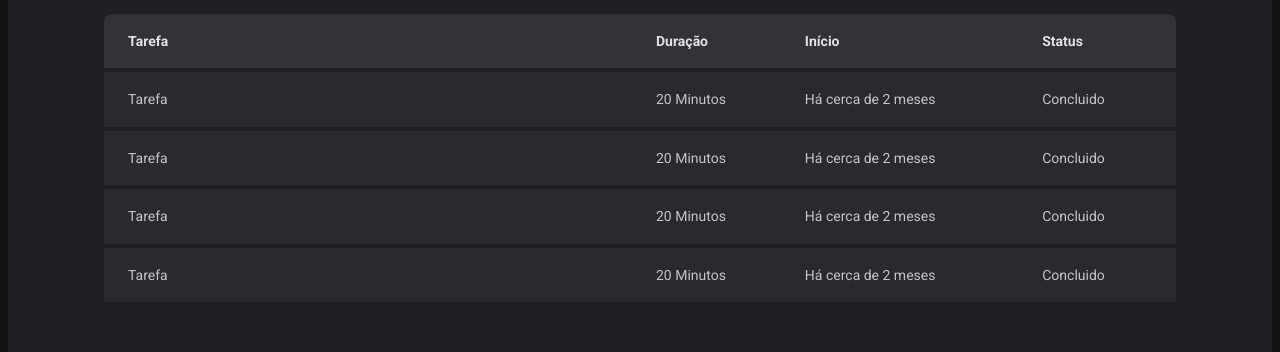
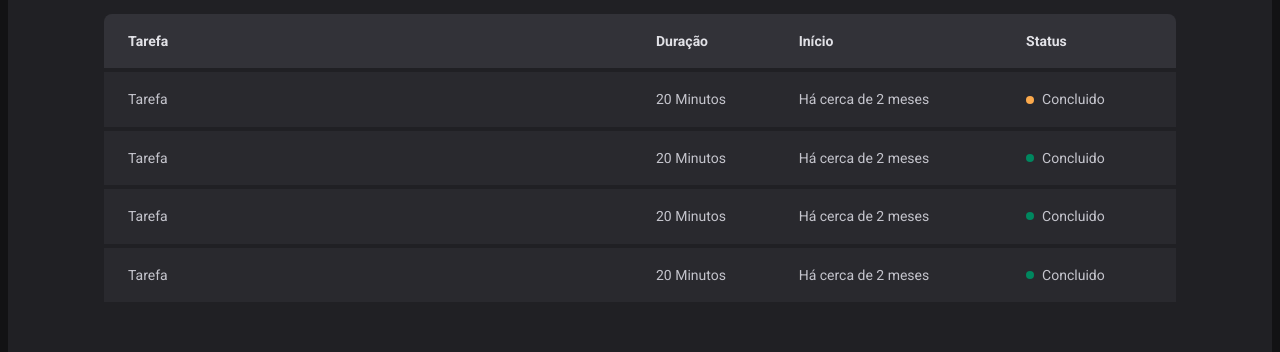
Before and after one commit to xCall/pomodoro, a React (Vite) app: page /history in a window 1280 px wide. Shown: the part 276-628 px from the top of the page. Built offline with nearby package versions, Linux system fonts and the light colour scheme.

Commit message:
estudando forms

```diff
--- a/package.json
+++ b/package.json
@@ -10,11 +10,14 @@
     "lint": "eslint src --ext .ts,.tsx"
   },
   "dependencies": {
+    "@hookform/resolvers": "^2.9.10",
     "phosphor-react": "^1.4.1",
     "react": "^18.2.0",
     "react-dom": "^18.2.0",
+    "react-hook-form": "^7.43.0",
     "react-router-dom": "^6.4.4",
-    "styled-components": "^5.3.6"
+    "styled-components": "^5.3.6",
+    "zod": "^3.20.2"
   },
   "devDependencies": {
     "@rocketseat/eslint-config": "^1.1.3",
--- a/src/pages/History/index.tsx
+++ b/src/pages/History/index.tsx
@@ -1,4 +1,4 @@
-import { HistoryContainer, HistoryList } from './styles'
+import { HistoryContainer, HistoryList, Status } from './styles'
 
 export function History() {
   return (
@@ -20,25 +20,34 @@
               <td>Tarefa</td>
               <td>20 Minutos</td>
               <td>Há cerca de 2 meses</td>
-              <td>Concluido</td>
+
+              <td>
+                <Status statusColor="yellow">Concluido</Status>
+              </td>
             </tr>
             <tr>
               <td>Tarefa</td>
               <td>20 Minutos</td>
               <td>Há cerca de 2 meses</td>
-              <td>Concluido</td>
+              <td>
+                <Status statusColor="green">Concluido</Status>
+              </td>
             </tr>
             <tr>
               <td>Tarefa</td>
               <td>20 Minutos</td>
               <td>Há cerca de 2 meses</td>
-              <td>Concluido</td>
+              <td>
+                <Status statusColor="green">Concluido</Status>
+              </td>
             </tr>
             <tr>
               <td>Tarefa</td>
               <td>20 Minutos</td>
               <td>Há cerca de 2 meses</td>
-              <td>Concluido</td>
+              <td>
+                <Status statusColor="green">Concluido</Status>
+              </td>
             </tr>
           </tbody>
         </table>
--- a/src/pages/History/styles.ts
+++ b/src/pages/History/styles.ts
@@ -59,3 +59,27 @@
     }
   }
 `
+
+const STATUS_COLORS = {
+  yellow: 'yellow-500',
+  red: 'red-500',
+  green: 'green-500',
+} as const
+
+interface StatusProps {
+  statusColor: keyof typeof STATUS_COLORS
+}
+
+export const Status = styled.span<StatusProps>`
+  display: flex;
+  align-items: center;
+  gap: 0.5rem;
+
+  &::before {
+    content: '';
+    width: 0.5rem;
+    height: 0.5rem;
+    border-radius: 9999px;
+    background: ${(props) => props.theme[STATUS_COLORS[props.statusColor]]};
+  }
+`
--- a/src/pages/Home/index.tsx
+++ b/src/pages/Home/index.tsx
@@ -8,18 +8,38 @@
   StartCountDownButton,
   TaskInput,
 } from './styles'
+import { useForm } from 'react-hook-form'
+import { zodResolver } from '@hookform/resolvers/zod'
+import * as zod from 'zod'
+
+const newCycleFormValidationSchema = zod.object({
+  task: zod.string().min(1, 'Informe a tarefa.'),
+  minutesAmount: zod
+    .number()
+    .min(5, 'O ciclo precisa ser de no mínimo de 5 minutos.')
+    .max(60, 'O ciclo precisa ser de no máximo de 60 minutos.'),
+})
 
 export function Home() {
+  const { register, handleSubmit, watch } = useForm({
+    resolver: zodResolver(newCycleFormValidationSchema),
+  })
+  function handleCreateNewCycle(data: any) {
+    console.log(data)
+  }
+  const task = watch('task')
+  const isSubmitDisbled = !task
   return (
     <HomeContainer>
-      <form action="">
+      <form onSubmit={handleSubmit(handleCreateNewCycle)} action="">
         <FormContainer>
           <label htmlFor="task">Vou trabalhar em</label>
           <TaskInput
             type="text"
             id="task"
+            list="task-suggestions"
             placeholder="Dê um nome para seu projeto"
-            list="task-suggestions"
+            {...register('task')}
           />
           <datalist id="task-suggestions">
             <option value="Project-01" />
@@ -32,8 +52,9 @@
             id="minutesAmount"
             placeholder="00"
             step={5}
-            min={0}
+            min={5}
             max={60}
+            {...register('minutesAmount', { valueAsNumber: true })}
           />
           <span>minutos.</span>
         </FormContainer>
@@ -46,7 +67,7 @@
           <span>0</span>
         </CountdownContainer>
 
-        <StartCountDownButton disabled type="submit">
+        <StartCountDownButton disabled={isSubmitDisbled} type="submit">
           <Play size={24} />
           Começar
         </StartCountDownButton>
```
